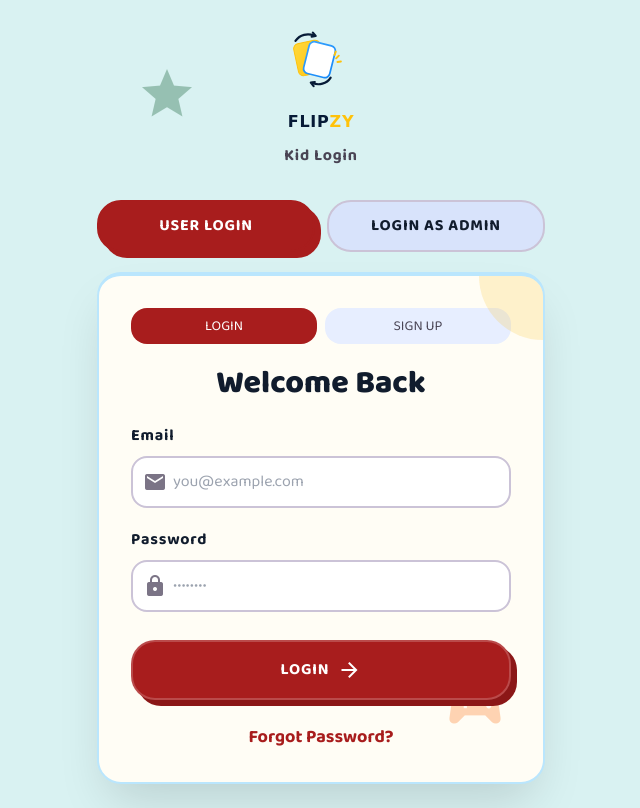
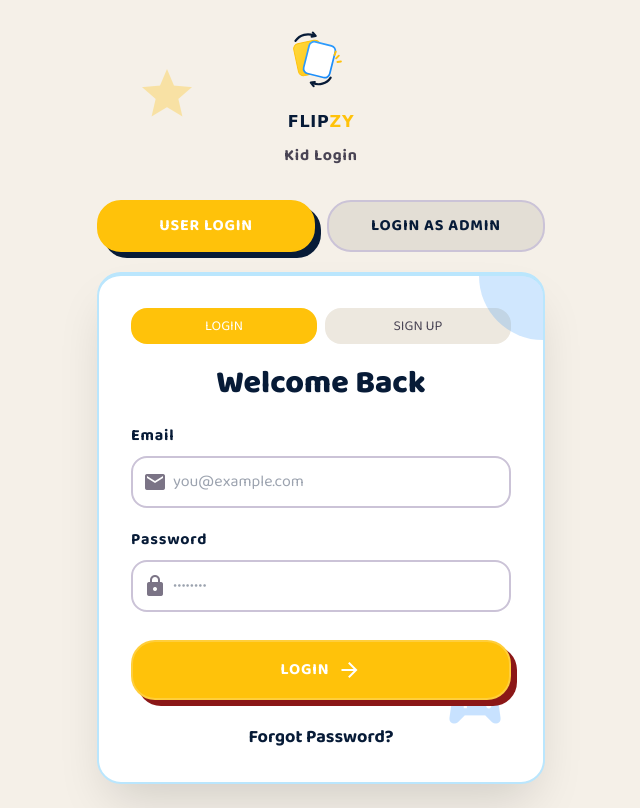
Before and after one commit to suganyasangeeth/flipzy, a Next.js app: page / in a window 1280 px wide. Shown: the whole page, without its empty margins (319-959 px from the left). Built offline with nearby package versions, Linux system fonts and the light colour scheme; no server answers.

Commit message:
feat: theme redesign — navy/blue/yellow palette matching FLIPZY logo

```diff
--- a/src/app/admin/page.tsx
+++ b/src/app/admin/page.tsx
@@ -577,10 +577,10 @@ export default function AdminPage() {
                       style={{
                         backgroundColor: c,
                         borderColor:
-                          subjectColor === c ? "#A81D1D" : "transparent",
+                          subjectColor === c ? "#071B37" : "transparent",
                         boxShadow:
                           subjectColor === c
-                            ? "0 0 0 2px #A81D1D"
+                            ? "0 0 0 2px #071B37"
                             : "none",
                       }}
                     />
--- a/src/app/globals.css
+++ b/src/app/globals.css
@@ -6,8 +6,8 @@
 @tailwind utilities;
 
 :root {
-  --background: #D9F2F2;
-  --foreground: #111c2d;
+  --background: #F5F0E8;
+  --foreground: #071B37;
 }
 
 body {
@@ -20,11 +20,11 @@ body {
 @layer components {
   .chunky-btn {
     @apply transition-all duration-100 ease-in-out;
-    box-shadow: 6px 6px 0px 0px var(--tw-shadow-color, #A81D1D);
+    box-shadow: 6px 6px 0px 0px var(--tw-shadow-color, #071B37);
   }
   .chunky-btn:active {
     transform: translate(6px, 6px);
-    box-shadow: 0px 0px 0px 0px var(--tw-shadow-color, #A81D1D);
+    box-shadow: 0px 0px 0px 0px var(--tw-shadow-color, #071B37);
   }
   .arcade-card {
     box-shadow: 0 25px 50px -12px rgba(0, 0, 0, 0.15);
--- a/src/app/home/page.tsx
+++ b/src/app/home/page.tsx
@@ -26,7 +26,7 @@ function getIconColor(bgHex: string): string {
   const g = parseInt(bgHex.slice(3, 5), 16);
   const b = parseInt(bgHex.slice(5, 7), 16);
   const luminance = (0.299 * r + 0.587 * g + 0.114 * b) / 255;
-  return luminance > 0.5 ? "#111c2d" : "#ffffff";
+  return luminance > 0.5 ? "#071B37" : "#ffffff";
 }
 
 export default function HomePage() {
--- a/src/app/subjects/[subjectId]/page.tsx
+++ b/src/app/subjects/[subjectId]/page.tsx
@@ -182,5 +182,5 @@ function getIconColor(bgHex: string): string {
   const g = parseInt(bgHex.slice(3, 5), 16);
   const b = parseInt(bgHex.slice(5, 7), 16);
   const luminance = (0.299 * r + 0.587 * g + 0.114 * b) / 255;
-  return luminance > 0.5 ? "#111c2d" : "#ffffff";
+  return luminance > 0.5 ? "#071B37" : "#ffffff";
 }
--- a/tailwind.config.ts
+++ b/tailwind.config.ts
@@ -9,72 +9,72 @@ const config: Config = {
   theme: {
     extend: {
       colors: {
-        primary: "#A81D1D",
+        primary: "#071B37",
         "on-primary": "#ffffff",
-        "primary-container": "#6b38d4",
-        "on-primary-container": "#ddcdff",
-        "primary-fixed": "#e9ddff",
-        "primary-fixed-dim": "#d0bcff",
-        "on-primary-fixed": "#23005c",
-        "on-primary-fixed-variant": "#5517be",
-        "inverse-primary": "#d0bcff",
+        "primary-container": "#1A6FEF",
+        "on-primary-container": "#D4E8FF",
+        "primary-fixed": "#D4E8FF",
+        "primary-fixed-dim": "#A3C8FF",
+        "on-primary-fixed": "#001B3E",
+        "on-primary-fixed-variant": "#1454B5",
+        "inverse-primary": "#A3C8FF",
 
-        secondary: "#9d4300",
+        secondary: "#1688F7",
         "on-secondary": "#ffffff",
-        "secondary-container": "#fd761a",
-        "on-secondary-container": "#5c2400",
-        "secondary-fixed": "#ffdbca",
-        "secondary-fixed-dim": "#ffb690",
-        "on-secondary-fixed": "#341100",
-        "on-secondary-fixed-variant": "#783200",
+        "secondary-container": "#4DA3FF",
+        "on-secondary-container": "#003A75",
+        "secondary-fixed": "#D4E8FF",
+        "secondary-fixed-dim": "#A3C8FF",
+        "on-secondary-fixed": "#001B3E",
+        "on-secondary-fixed-variant": "#004A8A",
 
-        tertiary: "#005020",
-        "on-tertiary": "#ffffff",
-        "tertiary-container": "#006b2d",
-        "on-tertiary-container": "#7eec93",
-        "tertiary-fixed": "#8cfa9f",
-        "tertiary-fixed-dim": "#6fdd85",
-        "on-tertiary-fixed": "#002109",
-        "on-tertiary-fixed-variant": "#005321",
+        tertiary: "#FFC20A",
+        "on-tertiary": "#000000",
+        "tertiary-container": "#FFD54F",
+        "on-tertiary-container": "#3D2E00",
+        "tertiary-fixed": "#FFE082",
+        "tertiary-fixed-dim": "#FFD54F",
+        "on-tertiary-fixed": "#3D2E00",
+        "on-tertiary-fixed-variant": "#6B5200",
 
         error: "#ba1a1a",
         "on-error": "#ffffff",
         "error-container": "#ffdad6",
         "on-error-container": "#93000a",
 
-        background: "#D9F2F2",
-        "on-background": "#111c2d",
+        background: "#F5F0E8",
+        "on-background": "#071B37",
 
-        surface: "#D9F2F2",
-        "on-surface": "#111c2d",
-        "surface-variant": "#d8e3fb",
+        surface: "#F5F0E8",
+        "on-surface": "#071B37",
+        "surface-variant": "#E3DED5",
         "on-surface-variant": "#494454",
-        "surface-dim": "#cfdaf2",
-        "surface-bright": "#D9F2F2",
+        "surface-dim": "#DDD8CF",
+        "surface-bright": "#F5F0E8",
         "surface-container-lowest": "#ffffff",
-        "surface-container-low": "#f0f3ff",
-        "surface-container": "#e7eeff",
-        "surface-container-high": "#dee8ff",
-        "surface-container-highest": "#d8e3fb",
-        "surface-tint": "#6d3bd6",
+        "surface-container-low": "#F5F0E8",
+        "surface-container": "#EDE8DF",
+        "surface-container-high": "#E8E3DA",
+        "surface-container-highest": "#E3DED5",
+        "surface-tint": "#071B37",
 
         outline: "#7b7486",
         "outline-variant": "#cbc3d7",
 
-        "inverse-surface": "#263143",
-        "inverse-on-surface": "#ecf1ff",
+        "inverse-surface": "#071B37",
+        "inverse-on-surface": "#FFFFFF",
 
-        "accent-space": "#60a5fa",
-        "accent-food": "#A81D1D",
-        "accent-objects": "#fbbf24",
+        "accent-space": "#35A2FF",
+        "accent-food": "#FFC20A",
+        "accent-objects": "#1688F7",
 
-        "arcade-surface": "#FFFDF5",
-        "arcade-border": "#bae6fd",
+        "arcade-surface": "#FFFFFF",
+        "arcade-border": "#E8E3DA",
 
-        "btn-shadow-primary": "#5a0000",
+        "btn-shadow-primary": "#041225",
 
-        "background-gradient-start": "#e0f2f1",
-        "background-gradient-end": "#b2dfdb",
+        "background-gradient-start": "#F5F0E8",
+        "background-gradient-end": "#E8E3DA",
       },
       borderRadius: {
         sm: "0.25rem",
@@ -136,8 +136,8 @@ const config: Config = {
         ],
       },
       boxShadow: {
-        "chunky-primary": "6px 6px 0px 0px #A81D1D",
-        "chunky-secondary": "6px 6px 0px 0px #9d4300",
+        "chunky-primary": "6px 6px 0px 0px #071B37",
+        "chunky-secondary": "6px 6px 0px 0px #1688F7",
         "chunky-error": "6px 6px 0px 0px #ba1a1a",
         "arcade-card": "0 25px 50px -12px rgba(0, 0, 0, 0.15)",
         "arcade-ambient": "0 0 50px rgba(0, 0, 0, 0.1)",
```
Also changed, not shown: public/manifest.json, 1 other file (tests, documents, lock files or other folders).
